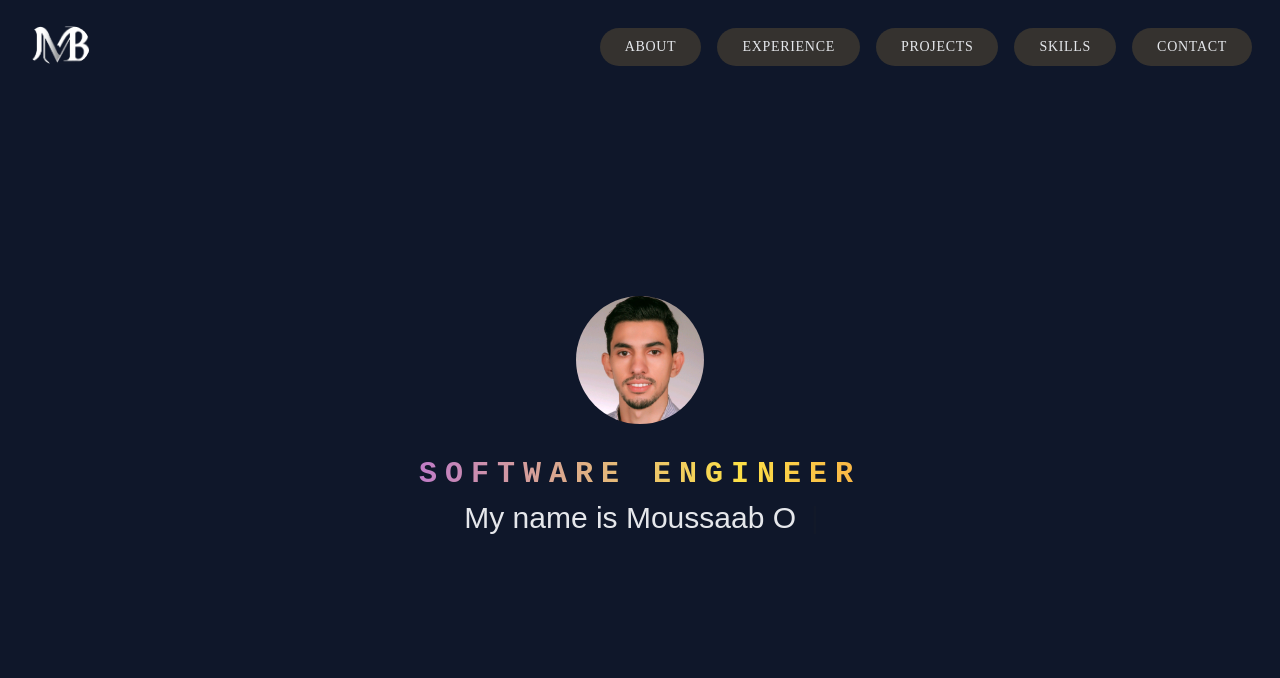
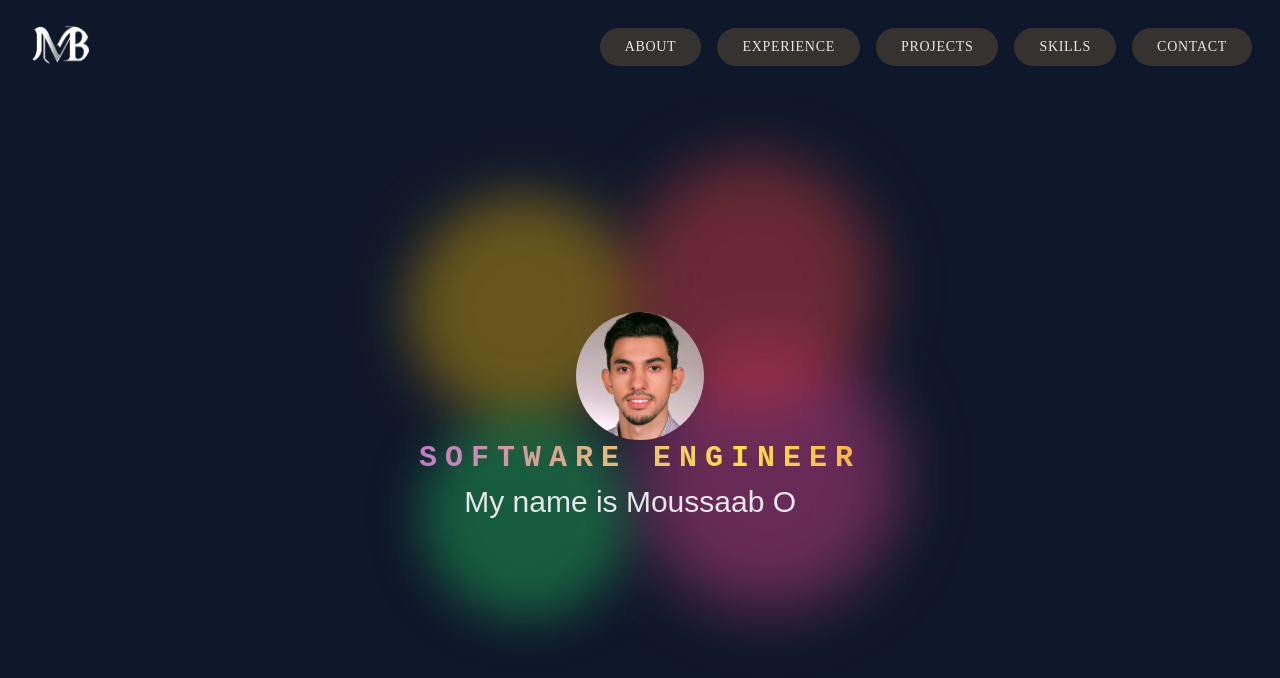
Before and after one commit to MoussaabOukhouya/my-portfolio-front, a Next.js app: page / in a window 1280 px wide. Shown: the top 678 px of the page. Built offline with nearby package versions, Linux system fonts and the light colour scheme.

Commit message:
made changes on Z-index and position of items

```diff
--- a/components/Hero.tsx
+++ b/components/Hero.tsx
@@ -2,8 +2,8 @@ import React from "react";
 import { Cursor, Typewriter, useTypewriter } from "react-simple-typewriter";
 import HeroBackground from "./HeroBackground";
 import Image from "next/image";
-import me from "./../assets/Images/Me.png"
-import logo from "./../assets/Images/MyLogo.png"
+import me from "./../assets/Images/Me.png";
+import logo from "./../assets/Images/MyLogo.png";
 
 type Props = {};
 
@@ -19,23 +19,27 @@ export default function Hero({}: Props) {
     delaySpeed: 2000,
   });
   return (
-    <div className="h-screen flex flex-col space-y-8 items-center justify-center text-center ">
-      <HeroBackground />
+    <div className="relative h-screen flex flex-col space-y-8 justify-center items-center text-center overflow-hidden z-0">
+      <HeroBackground backgroundType="Hero" />
+      <div className="absolute flex flex-col justify-center   ">
         <Image
-        className="relative rounded-full h-32 w-32 mx-auto object-cover"
+          className=" rounded-full h-32 w-32 mx-auto object-cover "
           src={me}
           alt="Profile Image"
         />
         <div>
-        <h2 className="bg-clip-text lg:text-3xl flex justify-center uppercase  pb-2 tracking-[8px] font-bold font-Spline
-        animate-text bg-gradient-to-r from-purple-500 via-yellow-300 to-red-500 text-xl  text-transparent">
+          <h2
+            className="bg-clip-text lg:text-3xl flex justify-center uppercase  pb-2 tracking-[8px] font-bold font-Spline
+        animate-text bg-gradient-to-r from-purple-500 via-yellow-300 to-red-500 text-xl  text-transparent"
+          >
             Software Engineer
           </h2>
-        <h1 className="text-xl lg:text-3xl  px-10 font-Acme ">
+          <h1 className="text-xl lg:text-3xl  px-10 font-Acme  ">
             <span className="text-gray-200 mr-3 bg-clip-text  ">{text}</span>
             <Cursor cursorColor="#F7AB0A" />
           </h1>
         </div>
       </div>
+    </div>
   );
 }
--- a/pages/index.tsx
+++ b/pages/index.tsx
@@ -2,6 +2,7 @@ import Head from "next/head";
 import { Inter } from "@next/font/google";
 import Header from "../components/Header";
 import Hero from "../components/Hero";
+import About from "../components/About";
 
 const inter = Inter({ subsets: ["latin"] });
 
@@ -21,11 +22,14 @@ export default function Home() {
 
         <Header />
         {/* HERO */}
-        <section id="hero" className="snap-center z-1">
+        <section id="hero" className="snap-start ">
           <Hero />
         </section>
 
         {/* About */}
+        <section id="About" className="snap-center ">
+          <About />
+        </section>
 
         {/* Experience */}
 
```
Lines whose indentation alone changed are shown as unchanged.
